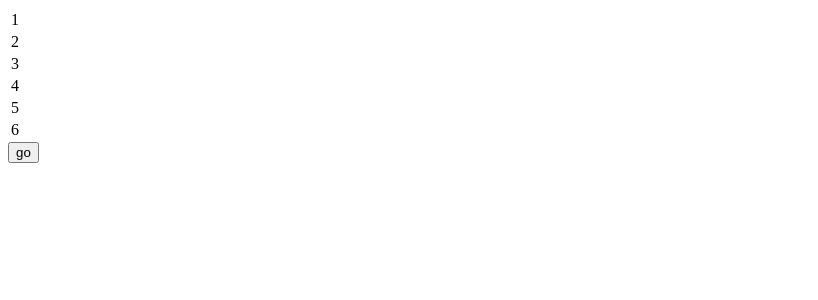
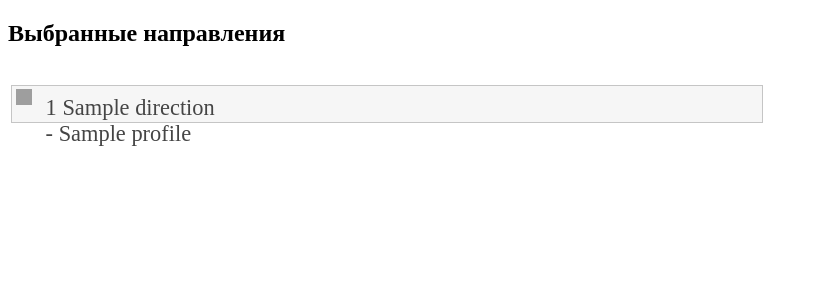
Before and after one commit to Shchetkin-AY/Catalog, a Django app: page /favorites/ in a window 1280 px wide. Shown: the top 300 px of the page, without its empty margins (0-818 px from the left). Run offline with Django 4.2, Linux system fonts and the light colour scheme; a user stored in the database is signed in; tables that the repository leaves empty hold one stand-in row (values such as "Sample post"); grey boxes are pictures that could not be loaded.

Commit message:
finish first day

```diff
--- a/professions/forms.py
+++ b/professions/forms.py
@@ -1,6 +1,10 @@
 from django import forms
 from django.contrib.auth.forms import UserCreationForm
-from professions.models import User
+from professions.models import User, Direction, Profile, UserDirect, UserProf
+
+
+
+
 
 class CreationUserForm(UserCreationForm):
     class Meta:
--- a/professions/templates/professions/test.html
+++ b/professions/templates/professions/test.html
@@ -1,43 +1,44 @@
-<!DOCTYPE html>
-
-<html>
+<!doctype html>
+<html lang="en">
 <head>
-  <title>Untitled</title>
   <meta charset="utf-8">
+  <meta name="viewport" content="width=device-width, initial-scale=1">
+  <title>jQuery UI Sortable - Default functionality</title>
+  <link rel="stylesheet" href="//code.jquery.com/ui/1.13.1/themes/base/jquery-ui.css">
+  <link rel="stylesheet" href="/resources/demos/style.css">
+  <style>
+  #sortable { list-style-type: none; margin: 0; padding: 0; width: 60%; }
+  #sortable li { margin: 0 3px 3px 3px; padding: 0.4em; padding-left: 1.5em; font-size: 1.4em; height: 18px; }
+  #sortable li span { position: absolute; margin-left: -1.3em; }
+  </style>
+  <script src="https://code.jquery.com/jquery-3.6.0.js"></script>
+  <script src="https://code.jquery.com/ui/1.13.1/jquery-ui.js"></script>
   <script>
-   function change()
-  {
-    var tr1,tr2;
-    if(!(tr1=document.getElementsByTagName('tr')[0])||!(tr2=document.getElementsByTagName('tr')[1]))
-        return;
-    tr2.parentNode.insertBefore(tr2,tr1);
-  }
+  $( function() {
+    $( "#sortable" ).sortable();
+  } );
   </script>
 </head>
-
 <body>
-  <table>
-    <tr>
-      <td>1</td>
-    </tr>
-    <tr>
-      <td>2</td>
-    </tr>
-    <tr>
-      <td>3</td>
-    </tr>
-    <tr>
-      <td>4</td>
-    </tr>
-    <tr>
-      <td>5</td>
-    </tr>
-    <tr>
-      <td>6</td>
-    </tr>
-  </table>
-  <form>
-    <input name="" type="button" value="go" onclick="change()">
-  </form>
+<div class="row-6 m-5">
+         <div class="col-7">
+             <h2>Выбранные направления</h2>
+             <br>
+             <div class="layer_2">
+                 <div class="select-container">
+                    <ul id="sortable">
+                    {% for dir in user_dir %}
+                        <li class="ui-state-default">
+                            <span class="ui-icon ui-icon-arrowthick-2-n-s"></span>
+                            {{forloop.counter}}  {{ dir.direct.title}}
+                            {% for prof in user_prof %}
+                                <div class="">{% if prof.profile.direct_id == dir.direct_id %}- {{ prof.profile.name }}{% endif %}</div>
+                            {% endfor %}
+                        </li>
+                    {% endfor %}
+                    </ul>
+                 </div>
+             </div>
+         </div>
 </body>
 </html>
--- a/professions/views.py
+++ b/professions/views.py
@@ -1,7 +1,7 @@
 from django.shortcuts import redirect
 from django.contrib.auth.mixins import LoginRequiredMixin
 from django.contrib.auth.views import LoginView
-from django.views.generic import CreateView, UpdateView, TemplateView, ListView
+from django.views.generic import CreateView, UpdateView, TemplateView, ListView, View
 
 
 from professions.models import Direction, Profile, User, UserDirect, UserProf
@@ -38,8 +38,11 @@ class MainView(LoginRequiredMixin, TemplateView):
         return context
 
 
+
+
 class Favorites(LoginRequiredMixin, TemplateView):
     template_name = 'professions/test.html'
+    model = Direction
 
 
     def get_context_data(self, *, object_list=None, **kwargs):
```
Also changed, not shown: professions/templates/professions/index.html (+4 -4 lines).
